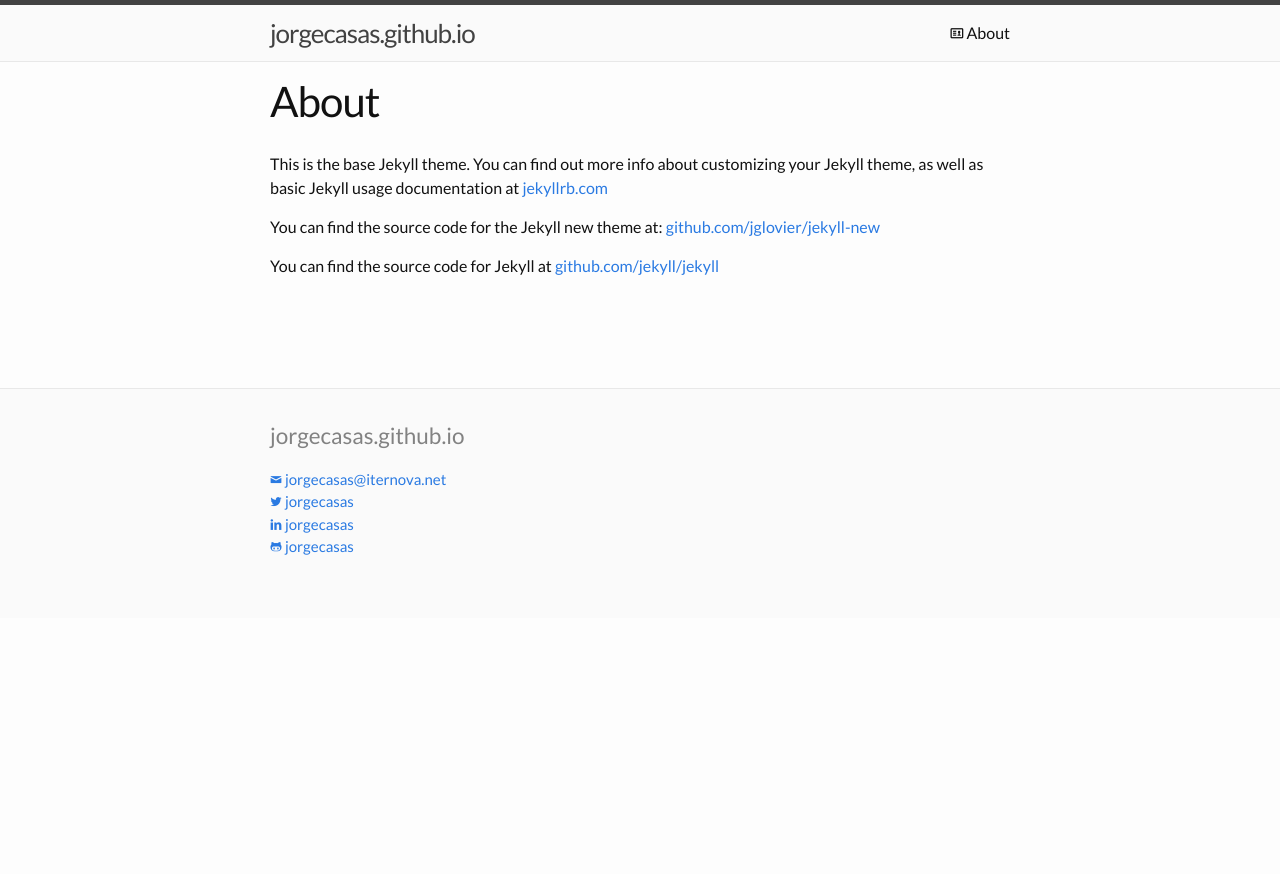
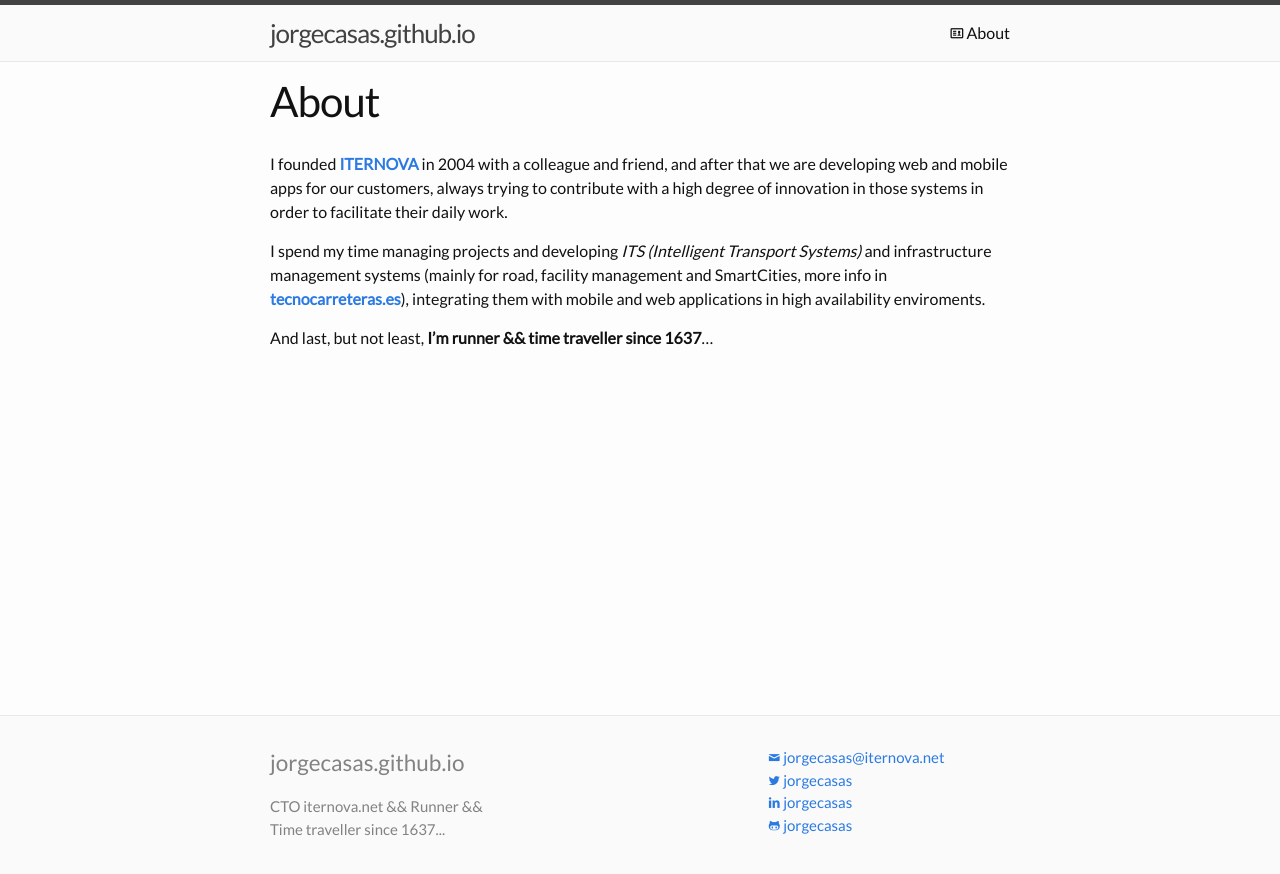
Before and after one commit to jorgecasas/jorgecasas.github.io, a Jekyll site: the page built from about.md, in a window 1280 px wide. Shown: the top 874 px of the page. Built offline with Jekyll 4.4.1, drawn with Linux system fonts in a browser that asks for light colours.

Commit message:
Post 2014-11-24-jorgecasas-github-io

```diff
--- a/_config.yml
+++ b/_config.yml
@@ -1,6 +1,7 @@
 # Site settings
 title: jorgecasas.github.io
 description: > # this means to ignore newlines until "baseurl:"
+  CTO iternova.net && Runner && Time traveller since 1637...
 baseurl: "" # the subpath of your site, e.g. /blog/
 url: "http://jorgecasas.github.io" # the base hostname & protocol for your site
 
--- a/_includes/footer.html
+++ b/_includes/footer.html
@@ -4,12 +4,19 @@
 		<div class="footer-col-wrapper">
 			<div class="footer-col  footer-col-1">
 				<h2>{{ site.title }}</h2>
+				<p class="text">{{ site.description }}</p>
+			</div>
+
+			<div class="footer-col footer-col-2"></div>
+			<div class="footer-col footer-col-3">
+
 				<ul class="contact-list">
 					<li>
 						<a href="mailto:{{ site.user.email }}">
 							<span class="icon icon-mail"></span>
 							<span class="username"> {{ site.user.email }}</span>
 						</a>
+
 					</li>
 
 					{% if site.user.twitter %}
@@ -23,7 +30,7 @@
 
 					{% if site.user.linkedin %}
 					<li>
-						<a href="https://linkedin.com/{{ site.user.linkedin }}">
+						<a href="https://linkedin.com/in/{{ site.user.linkedin }}">
 							<span class="icon icon-linkedin"></span>
 							<span class="username"> {{ site.user.linkedin }}</span>
 						</a>
@@ -41,10 +48,6 @@
 
 				</ul>
 			</div>
-
-			<div class="footer-col footer-col-2">
-				<p class="text">{{ site.description }}</p>
-			</div>
 		</div>
 
 	</div>
--- a/_sass/_layout.scss
+++ b/_sass/_layout.scss
@@ -89,6 +89,10 @@
     border-top: 1px solid $grey-color-light;
     padding: $spacing-unit 0;
 	background: $background-color-header;
+	position: fixed;
+	width: 100%;
+	z-index: 100;
+	bottom:0px;
 }
 
 .footer-heading {
@@ -116,13 +120,18 @@
 }
 
 .footer-col-1 {
-    width: -webkit-calc(35% - (#{$spacing-unit} / 2));
-    width:         calc(35% - (#{$spacing-unit} / 2));
+    width: -webkit-calc(33% - (#{$spacing-unit} / 2));
+    width:         calc(33% - (#{$spacing-unit} / 2));
 }
 
 .footer-col-2 {
-    width: -webkit-calc(65% - (#{$spacing-unit} / 2));
-    width:         calc(65% - (#{$spacing-unit} / 2));
+    width: -webkit-calc(33% - (#{$spacing-unit} / 2));
+    width:         calc(33% - (#{$spacing-unit} / 2));
+}
+
+.footer-col-3 {
+    width: -webkit-calc(33% - (#{$spacing-unit} / 2));
+    width:         calc(33% - (#{$spacing-unit} / 2));
 }
 
 @include media-query($on-laptop) {
@@ -132,6 +141,11 @@
         width:         calc(50% - (#{$spacing-unit} / 2));
     }
 
+    .footer-col-3 {
+        width: -webkit-calc(100% - (#{$spacing-unit} / 2));
+        width:         calc(100% - (#{$spacing-unit} / 2));
+		text-align: right;
+	}
 }
 
 @include media-query($on-palm) {
--- a/about.md
+++ b/about.md
@@ -5,8 +5,8 @@ permalink: /about/
 icon-menu: icon-vcard
 ---
 
-This is the base Jekyll theme. You can find out more info about customizing your Jekyll theme, as well as basic Jekyll usage documentation at [jekyllrb.com](http://jekyllrb.com/)
+I founded **[ITERNOVA](https://www.iternova.net)** in 2004 with a colleague and friend, and after that we are developing web and mobile apps for our customers, always trying to contribute with a high degree of innovation in those systems in order to facilitate their daily work.
 
-You can find the source code for the Jekyll new theme at: [github.com/jglovier/jekyll-new](https://github.com/jglovier/jekyll-new)
+I spend my time managing projects and developing *ITS (Intelligent Transport Systems)* and infrastructure management systems (mainly for road, facility management and SmartCities, more info in **[tecnocarreteras.es](https://www.tecnocarreteras.es)**), integrating them with mobile and web applications in high availability enviroments.
 
-You can find the source code for Jekyll at [github.com/jekyll/jekyll](https://github.com/jekyll/jekyll)
+And last, but not least, **I'm runner && time traveller since 1637**...
```
Also changed, not shown: _posts/2014-11-24-jorgecasas-github-io.markdown (added, +12 -0 lines), _posts/2014-11-24-welcome-to-jekyll.markdown (deleted, +0 -26 lines), 1 other file.
